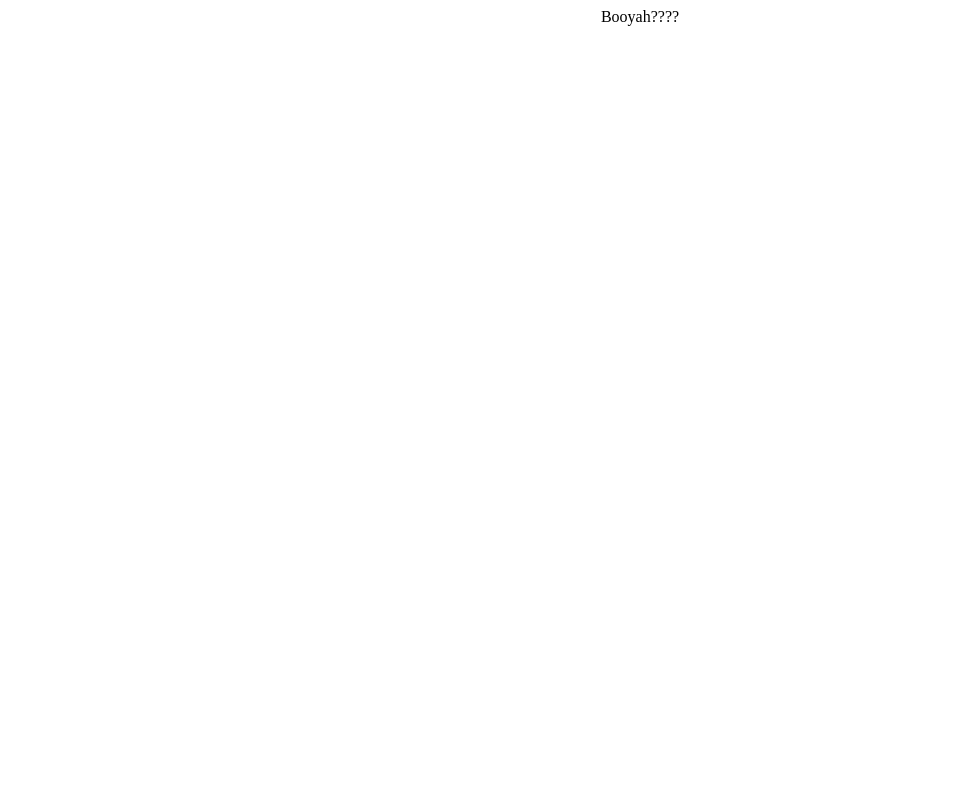
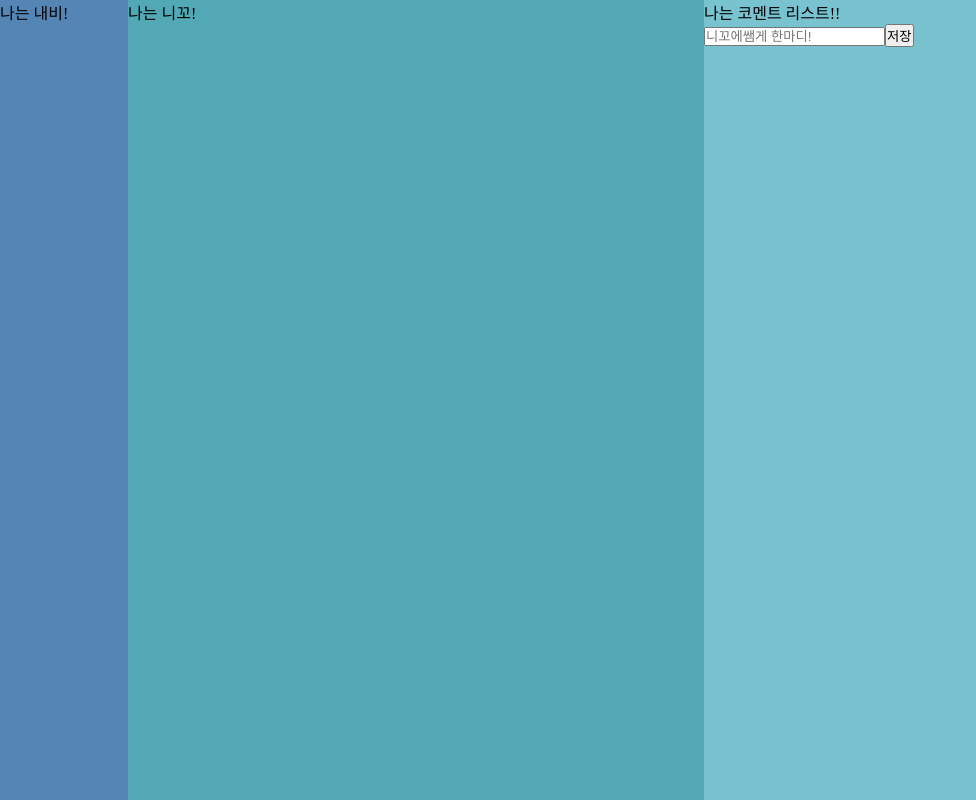
Before and after one commit to Booyah-Nico/Booyah, a React (Create React App) app: page / in a window 1280 px wide. Shown: the whole page, without its empty margins (0-976 px from the left). Built offline with nearby package versions, Linux system fonts and the light colour scheme.

Commit message:
install styled

```diff
--- a/package.json
+++ b/package.json
@@ -9,6 +9,7 @@
     "react": "^18.2.0",
     "react-dom": "^18.2.0",
     "react-scripts": "5.0.1",
+    "styled-components": "^5.3.6",
     "web-vitals": "^2.1.4"
   },
   "scripts": {
--- a/src/App.css
+++ /dev/null
@@ -1,38 +0,0 @@
-.App {
-  text-align: center;
-}
-
-.App-logo {
-  height: 40vmin;
-  pointer-events: none;
-}
-
-@media (prefers-reduced-motion: no-preference) {
-  .App-logo {
-    animation: App-logo-spin infinite 20s linear;
-  }
-}
-
-.App-header {
-  background-color: #282c34;
-  min-height: 100vh;
-  display: flex;
-  flex-direction: column;
-  align-items: center;
-  justify-content: center;
-  font-size: calc(10px + 2vmin);
-  color: white;
-}
-
-.App-link {
-  color: #61dafb;
-}
-
-@keyframes App-logo-spin {
-  from {
-    transform: rotate(0deg);
-  }
-  to {
-    transform: rotate(360deg);
-  }
-}
--- a/src/App.js
+++ b/src/App.js
@@ -1,11 +1,59 @@
-import './App.css';
+import React from 'react';
+import styled from 'styled-components';
+import Nav from './components/Nav';
+import Nico from './components/Nico';
+import CommentList from './components/CommentList';
 
-function App() {
+const App = () => {
   return (
-    <div className="App">
-      Booyah????
-    </div>
-  );
+    <Wrap>
+      <Nav />
+      <Nico />
+      <CommentList />
+    </Wrap>
+  )
 }
 
 export default App;
+
+const Wrap = styled.div`
+  width: 100%;
+  min-height: 100vh;
+  display: flex;
+  align-items: stretch;
+  flex-basis: 100%;
+  > div:nth-child(1) {
+    width: 10%;
+    background-color:#5585b5;
+  }
+  > div:nth-child(2) {
+    width: 45%;
+    background-color: #53a8b6;
+  }
+  > div:nth-child(3) {
+    width: 45%;
+    background-color: #79c2d0;
+  }
+
+  /* 미디어쿼리 */
+  @media screen and (max-width: 900px) {
+    display: block;
+    height: auto;
+
+    > div:nth-child(1) {
+      width: 100%;
+      padding:10px;
+      background-color:#5585b5;
+    }
+    > div:nth-child(2) {
+      width: 100%;
+      padding:10px;
+      background-color: #53a8b6;
+    }
+    > div:nth-child(3) {
+      width: 100%;
+      padding:10px;
+      background-color: #79c2d0;
+    }
+  }
+`
--- /dev/null
+++ b/src/components/AddComment.jsx
@@ -0,0 +1,17 @@
+import React from 'react'
+import ButtonSubmit from './ButtonSubmit'
+
+const AddComment = () => {
+  const name = "저장"
+
+  return (
+    <div>
+      <form>
+        <input type="text" placeholder='니꼬에쌤게 한마디!'/>
+        <ButtonSubmit buttonName={name}></ButtonSubmit>
+      </form>
+    </div>
+  )
+}
+
+export default AddComment
--- /dev/null
+++ b/src/components/ButtonSubmit.jsx
@@ -0,0 +1,14 @@
+import React from 'react';
+import styled from 'styled-components';
+
+const ButtonSubmit = ({buttonName}) => {
+  return (
+    <Button type="submit">{buttonName}</Button>
+  )
+}
+
+export default ButtonSubmit;
+
+const Button = styled.button`
+
+`
--- /dev/null
+++ b/src/components/CommentList.jsx
@@ -0,0 +1,13 @@
+import React from 'react'
+import AddComment from './AddComment'
+
+const CommentList = () => {
+  return (
+    <div>
+      나는 코멘트 리스트!!
+      <AddComment />
+    </div>
+  )
+}
+
+export default CommentList
--- /dev/null
+++ b/src/components/Nav.jsx
@@ -0,0 +1,11 @@
+import React from 'react'
+
+const Nav = () => {
+  return (
+    <div>
+        나는 내비!
+    </div>
+  )
+}
+
+export default Nav
--- /dev/null
+++ b/src/components/Nico.jsx
@@ -0,0 +1,11 @@
+import React from 'react'
+
+const Nico = () => {
+  return (
+    <div>
+      나는 니꼬!
+    </div>
+  )
+}
+
+export default Nico
--- /dev/null
+++ b/src/index.css
@@ -0,0 +1,9 @@
+/* reset style*/
+*{
+  margin:0;
+  padding:0
+}
+
+#root {
+  width: 100%;
+}
--- a/src/index.js
+++ b/src/index.js
@@ -1,6 +1,7 @@
 import React from 'react';
 import ReactDOM from 'react-dom/client';
 import App from './App';
+import './index.css';
 
 const root = ReactDOM.createRoot(document.getElementById('root'));
 root.render(
```
Also changed, not shown: 1 other file (tests, documents, lock files or other folders).
